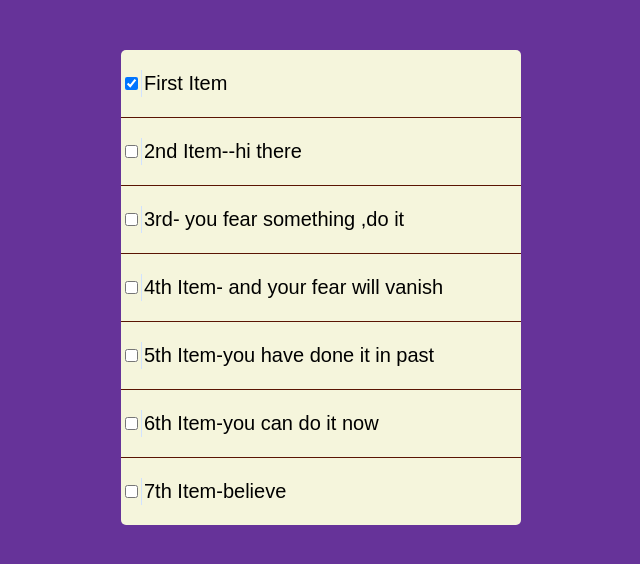
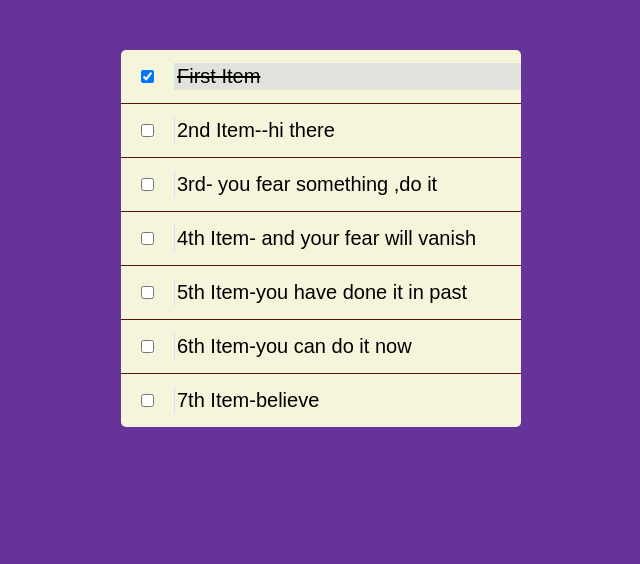
Before and after one commit to Iamsbharti/check-box-shift, a website built with Parcel: page index.html in a window 1280 px wide. Both pictures are taken after a click on the checkbox 450 px from the left and 83 px from the top of the page. Shown: the whole page, without its empty margins (319-959 px from the left). Built offline with nearby package versions, Linux system fonts and the light colour scheme.

Commit message:
styles and js

```diff
--- a/src/index.js
+++ b/src/index.js
@@ -1 +1,7 @@
 import "./styles.css";
+const checkboxes = document.querySelectorAll(".inbox input[type='checkbox']");
+
+function selection(e) {
+  console.log(e);
+}
+checkboxes.forEach(item => item.addEventListener("click", selection));
--- a/src/styles.css
+++ b/src/styles.css
@@ -19,15 +19,15 @@ html {
 .item:last-child {
   border-bottom: 0;
 }
-imput:checked + p {
-  background: yellowgreen;
+input:checked + p {
+  background: rgb(224, 226, 220);
   text-decoration: line-through;
 }
-imput[type="checkbox"] {
+input[type="checkbox"] {
   margin: 20px;
 }
 p {
-  margin: 1;
+  margin: 0;
   padding: 2px;
   transition: background 0.2s;
   flex: 1;
```
